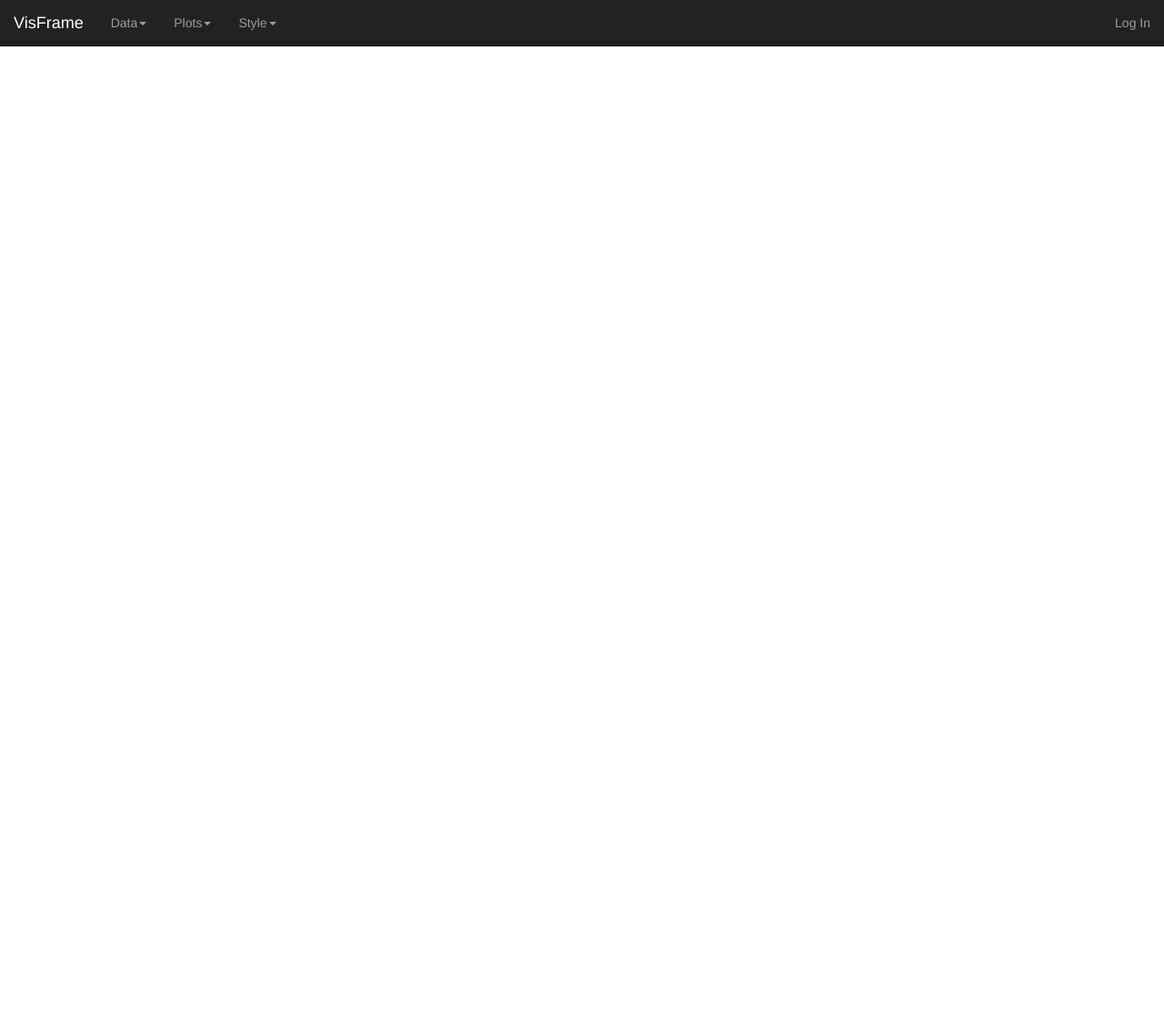
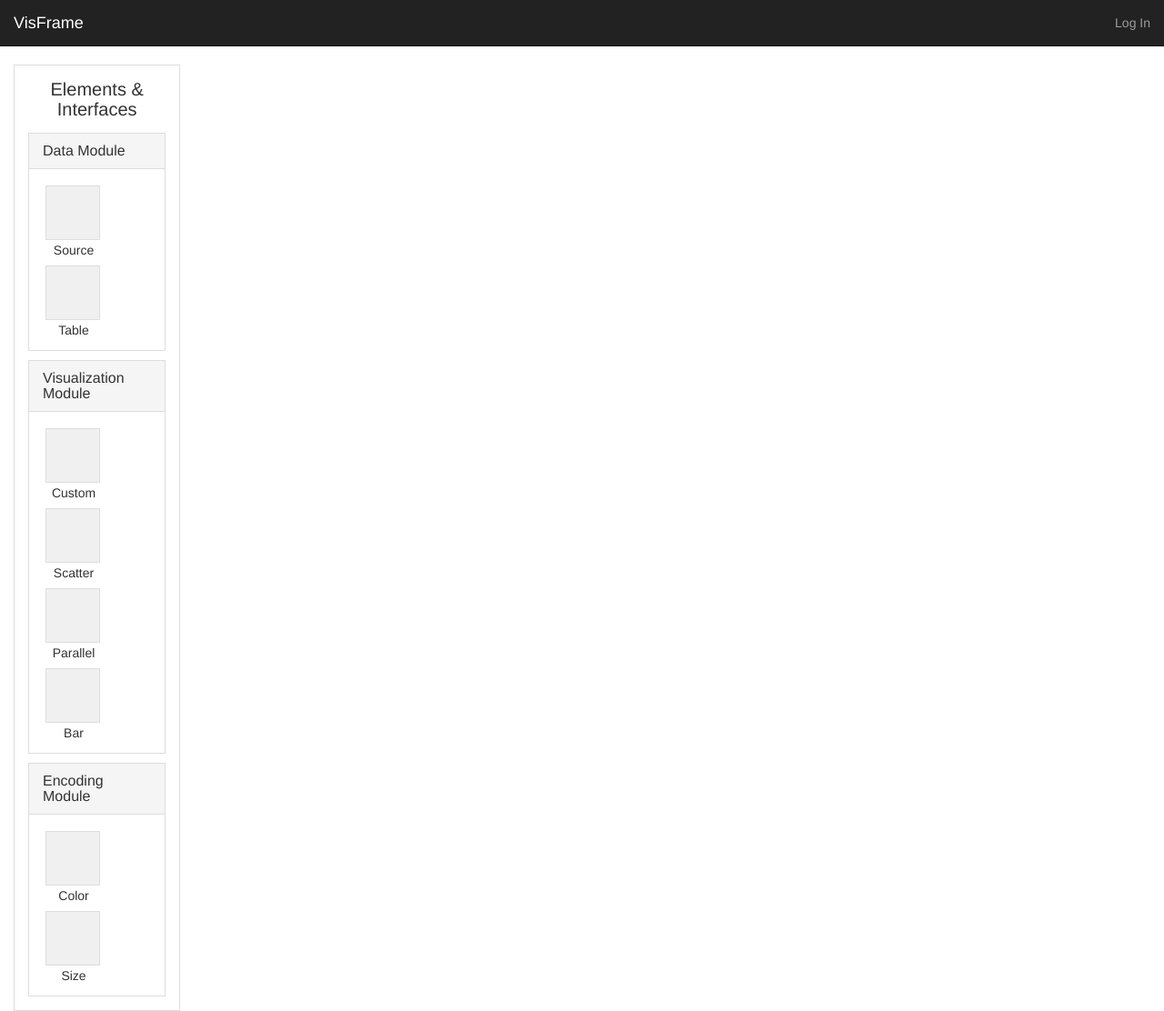
Before and after one commit to songyibo/visualization-framework, a Django app: template templates/app/index.html in a window 1280 px wide; the page is wider, and only the part inside the window is pictured. Shown: that part at 91% size. Before the commit the page ends 51 px from the top of that part, so only its background shows below. Run offline with Django 3.2, Linux system fonts and the light colour scheme; the template is opened without the code that fills it, so the values that code supplies are empty; some libraries are stand-ins or nearby versions.

Commit message:
Update: UI selectable implementation. Change toolbox to side panel, which changes with module select behavior.

```diff
--- a/app/static/app/css/index.css
+++ b/app/static/app/css/index.css
@@ -1,7 +1,69 @@
-nav {
-    margin-bottom: 1px !important;
+/**
+ * Side Panel
+ */
+.side-panel {
+    border: 1px #dddddd solid;
+    margin: auto 0;
+    padding: 0 15px 15px 15px;
 }
 
+.side-panel-content {
+}
+
+.side-panel h3 {
+    margin: 15px 0 15px 0;
+    font-size: 20px;
+    text-align: center;
+}
+
+.side-panel-category {
+    border: 1px solid #dddddd;
+}
+
+.side-panel-category + .side-panel-category {
+    margin-top: 10px;
+}
+
+.side-panel-category > .side-panel-heading {
+    background-color: #f5f5f5;
+    padding: 10px 15px;
+    border-bottom: 1px solid #dddddd;
+}
+
+.side-panel-category .side-panel-heading h4 {
+    font-size: 16px;
+    margin: 0 auto;
+}
+
+.side-panel-category .side-panel-body {
+    padding: 15px 15px 8px 15px;
+}
+
+.side-panel-body .side-panel-box {
+    cursor: pointer;
+    position: relative;
+    display: inline-block;
+    width: 60px;
+    height: 60px;
+    border: 1px solid #dddddd;
+    margin: 3px 3px 20px 3px;
+    background: rgb(240, 240, 240);
+}
+
+.side-panel-body .side-panel-box:hover {
+    border: 1px solid red;
+}
+
+.side-panel-body span {
+    position: absolute;
+    width: 60px;
+    text-align: center;
+    top: 60px;
+}
+
+/**
+ * Canvas
+ */
 #vis-svg-canvas {
     margin: auto;
 }
--- a/app/static/app/css/ui.css
+++ b/app/static/app/css/ui.css
@@ -1,3 +1,7 @@
+.vis-ui-selected {
+    border: 1px solid black;
+}
+
 .vis-ui-connecting {
     border-color: blue;
 }
--- a/app/static/app/js/control.js
+++ b/app/static/app/js/control.js
@@ -5,6 +5,8 @@ vis.control = (function(vis) {
     function Controller() {
         this.widgetCanvas = 'vis-widget-canvas';
         this.svgCanvas = 'vis-svg-canvas';
+
+        this.$panel = $('.side-panel-content');
 
         this.datasets = {};
         this.modules = [];
@@ -82,6 +84,20 @@ vis.control = (function(vis) {
         }
     };
 
+    Controller.prototype.setPanel = function(name) {
+        name = name || 'main';
+
+        var exist = $('#vis-panel-' + name);
+        this.$panel.children().hide();
+        if (exist.get(0)) {
+            exist.show();
+        } else {
+            var panelHtml = $('#vis-template-' + name).html();
+            var tab = $('<div>').attr('id', 'vis-panel-' + name).html(panelHtml);
+            this.$panel.append(tab);
+        }
+    };
+
     var controller = null;
 
     function createController() {
@@ -90,7 +106,21 @@ vis.control = (function(vis) {
 
     (function setup() {
         $(document).ready(function() {
+            var control = vis.control.instance();
+
             // $(document).on('contextmenu', function(e) { e.preventDefault(); });
+
+            $(document).on('click', '.side-panel-box', function(e) {
+                e.stopPropagation();
+                var m = $(this).attr('data-module');
+                if (m) {
+                    var $c = $('#' + control.svgCanvas);
+                    var w = $c.width(), h = $c.height();
+                    vis.control.instance().createModule(m, w / 3, h / 3);
+                }
+            });
+
+            vis.control.instance().setPanel();
         });
     })();
 
@@ -106,7 +136,3 @@ vis.control = (function(vis) {
 })(vis);
 
 var c = vis.control.instance();
-// c.createModule('DataSource', 400, 50);
-// c.createModule('CustomView', 350, 250);
-// c.createModule('Scatterplot', 150, 250);
-// c.createModule('Scatterplot', 550, 250);
--- a/app/static/app/js/index.js
+++ /dev/null
@@ -1,31 +0,0 @@
-$(document).ready(function() {
-    var toolbox = $('#toolbox');
-    var tx = toolbox.width(), ty = toolbox.height();
-
-    $('#main-content').on('mousemove', function(e) {
-        var x = e.pageX - $(this).offset().left;
-        var y = e.pageY - $(this).offset().top;
-        if (x < tx && y <= ty) {
-            toolbox.addClass('toolbox-show');
-        }
-    });
-
-    toolbox.on('mouseleave', function(e) {
-        $(this).removeClass('toolbox-show');
-    });
-
-    $('.module-box').on('click', function() {
-        var m = $(this).attr('data-module');
-        var w = $(document).width(), h = $(document).height();
-        vis.control.instance().createModule(m, w / 3, h / 3);
-    });
-
-    $('.module-box[draggable]').on('dragstart', function(e) {
-        var element = $(this).attr('data-element');
-        e.originalEvent.dataTransfer.setData('vis-ui-drop', element);
-    });
-
-    $('.module-box[draggable]').on('drag', function(e) {
-        e.preventDefault();
-    });
-});
--- a/templates/app/index.html
+++ b/templates/app/index.html
@@ -21,33 +21,7 @@
             </div>
             <!-- Menu -->
             <div class="collapse navbar-collapse">
-                <ul class="nav navbar-nav">
-                    <li class="dropdown">
-                        <a href="#" class="dropdown-toggle" data-toggle="dropdown">Data<span class="caret"></span></a>
-                        <ul class="dropdown-menu">
-                            <li><a href="#">Data Source</a></li>
-                            <li><a href="#">Data Table</a></li>
-                        </ul>
-                    </li>
-                    <li class="dropdown">
-                        <a href="#" class="dropdown-toggle" data-toggle="dropdown">Plots<span class="caret"></span></a>
-                        <ul class="dropdown-menu">
-                            <li><a href="#">Scatterplot</a></li>
-                            <li><a href="#">Parallel Coordinates</a></li>
-                            <li><a href="#">Bar Chart</a></li>
-                            <li><a href="#">Line Chart</a></li>
-                            <li><a href="#">Pie Chart</a></li>
-                            <li><a href="#">Network Diagram</a></li>
-                        </ul>
-                    </li>
-                    <li class="dropdown">
-                        <a href="#" class="dropdown-toggle" data-toggle="dropdown">Style<span class="caret"></span></a>
-                        <ul class="dropdown-menu">
-                            <li><a href="#">Color</a></li>
-                            <li><a href="#">Size</a></li>
-                        </ul>
-                    </li>
-                </ul>
+                <ul class="nav navbar-nav"></ul>
                 <!-- User Infomation -->
                 <ul class="nav navbar-nav navbar-right">
                     <li><a href="#">Log In</a></li>
@@ -55,61 +29,31 @@
             </div>
         </div>
     </nav>
-    <!-- Main Panel -->
+    <!-- Main Content -->
     <div id="main-content">
-        <!-- Toolbox -->
-        <div id="toolbox" class="toolbox-container">
-            <div class="toolbox-content">
-                <h3>Toolbox</h3>
-                <div class="module-category">
-                    <h4>Data Module</h4>
-                    <div class="module-container">
-                        <div class="module-box" data-module="DataSource"><span>Source</span></div>
-                        <div class="module-box"><span>Table</span></div>
-                        <div class="module-box"><span></span></div>
+        <div class="container-fluid">
+            <div class="row">
+                <!-- Side Panel -->
+                <div class="col-md-2">
+                    <div class="side-panel">
+                        <h3>Elements & Interfaces</h3>
+                        <div class="side-panel-content"><!-- Module panel --></div>
                     </div>
                 </div>
-                <div class="module-category">
-                    <h4>Visualization Module</h4>
-                    <div class="module-container">
-                        <div class="module-box" data-module="CustomView"><span>Custom</span></div>
-                        <div class="module-box" data-module="Scatterplot"><span>Scatter</span></div>
-                        <div class="module-box"><span>Parallel</span></div>
-                    </div>
+                <!-- SVG Canvas -->
+                <div class="col-md-10">
+                    <svg id="vis-svg-canvas" width="1560" height="880">
+                        <foreignObject>
+                            <div id="vis-widget-canvas"></div>
+                        </foreignObject>
+                    </svg>
                 </div>
-                <div class="module-category">
-                    <h4>Geometry Element</h4>
-                    <div class="module-container">
-                        <div class="module-box" draggable="true" data-element="axis"><span>Axis</span></div>
-                        <div class="module-box" draggable="true" data-element="circle"><span>Circle</span></div>
-                        <div class="module-box" draggable="true" data-element="rect"><span>Rect</span></div>
-                    </div>
-                </div>
-                <div class="module-category">
-                    <h4>Encoding Module</h4>
-                    <div class="module-container">
-                        <div class="module-box"><span>Color</span></div>
-                        <div class="module-box"><span>Size</span></div>
-                        <div class="module-box"><span>Label</span></div>
-                    </div>
-                </div>
-            </div>
-        </div>
-        <!-- SVG Canvas -->
-        <div class="container-fluid">
-            <div class="canvas-wrapper">
-                <svg id="vis-svg-canvas" width="1860" height="880">
-                    <foreignObject>
-                        <div id="vis-widget-canvas"></div>
-                    </foreignObject>
-                </svg>
             </div>
         </div>
     </div>
     <script type="text/javascript" src="{% static 'app/frm/jquery-3.1.1/jquery-3.1.1.min.js' %}"></script>
     <script type="text/javascript" src="{% static 'app/frm/bootstrap-3.3.7/js/bootstrap.min.js' %}"></script>
     <script type="text/javascript" src="{% static 'app/frm/d3-4.3.0/d3.min.js' %}"></script>
-    <script type="text/javascript" src="{% static 'app/frm/jquery-mousewheel-3.1.13/jquery.mousewheel.min.js' %}"></script>
 
     <script type="text/javascript" src="{% static 'app/js/index.js' %}"></script>
 
@@ -119,7 +63,10 @@
     <script type="text/javascript" src="{% static 'app/js/ui.js' %}"></script>
     <script type="text/javascript" src="{% static 'app/js/module.js' %}"></script>
     <script type="text/javascript" src="{% static 'app/js/element.js' %}"></script>
+    <script type="text/javascript" src="{% static 'app/js/control.js' %}"></script>
     <script type="text/javascript" src="{% static 'app/js/port.js' %}"></script>
-    <script type="text/javascript" src="{% static 'app/js/control.js' %}"></script>
+
+    <script id="vis-template-main" type="text/html">{% include 'app/panels/main.html' %}</script>
+    <script id="vis-template-scatterplot" type="text/html">{% include 'app/panels/scatterplot.html' %}</script>
 </body>
 </html>
--- /dev/null
+++ b/templates/app/panels/main.html
@@ -0,0 +1,29 @@
+<div class="side-panel-category">
+    <div class="side-panel-heading">
+        <h4>Data Module</h4>
+    </div>
+    <div class="side-panel-body">
+        <div class="side-panel-box" data-module="DataSource"><span>Source</span></div>
+        <div class="side-panel-box" data-module=""><span>Table</span></div>
+    </div>
+</div>
+<div class="side-panel-category">
+    <div class="side-panel-heading">
+        <h4>Visualization Module</h4>
+    </div>
+    <div class="side-panel-body">
+        <div class="side-panel-box" data-module="CustomView"><span>Custom</span></div>
+        <div class="side-panel-box" data-module="Scatterplot"><span>Scatter</span></div>
+        <div class="side-panel-box" data-module="Parallel"><span>Parallel</span></div>
+        <div class="side-panel-box" data-module="BarChart"><span>Bar</span></div>
+    </div>
+</div>
+<div class="side-panel-category">
+    <div class="side-panel-heading">
+        <h4>Encoding Module</h4>
+    </div>
+    <div class="side-panel-body">
+        <div class="side-panel-box" data-module=""><span>Color</span></div>
+        <div class="side-panel-box" data-module=""><span>Size</span></div>
+    </div>
+</div>
--- a/templates/app/panels/scatterplot.html
+++ b/templates/app/panels/scatterplot.html
@@ -1 +1,24 @@
-<div>hello</div>
+<div class="side-panel-category">
+    <div class="side-panel-heading">
+        <h4>Axis X</h4>
+    </div>
+    <div class="side-panel-body">
+        X axis ports displayed here.
+    </div>
+</div>
+<div class="side-panel-category">
+    <div class="side-panel-heading">
+        <h4>Axis Y</h4>
+    </div>
+    <div class="side-panel-body">
+        Y axis ports displayed here.
+    </div>
+</div>
+<div class="side-panel-category">
+    <div class="side-panel-heading">
+        <h4>Circle</h4>
+    </div>
+    <div class="side-panel-body">
+        Circle ports displayed here.
+    </div>
+</div>
```
Also changed, not shown: other parts of app/static/app/css/index.css (+0 -62 lines), app/static/app/js/module.js (+17 -29 lines), app/static/app/js/ui.js (+34 -0 lines).
